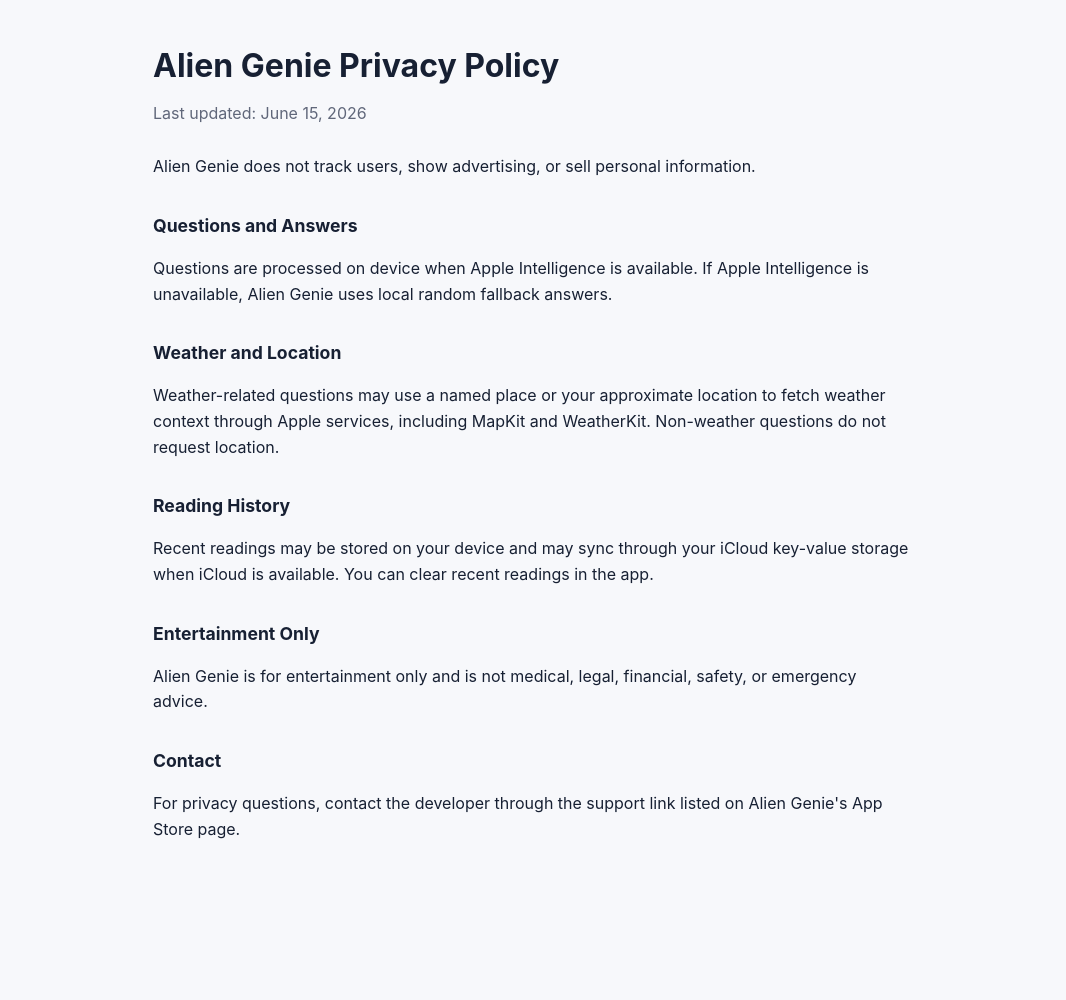
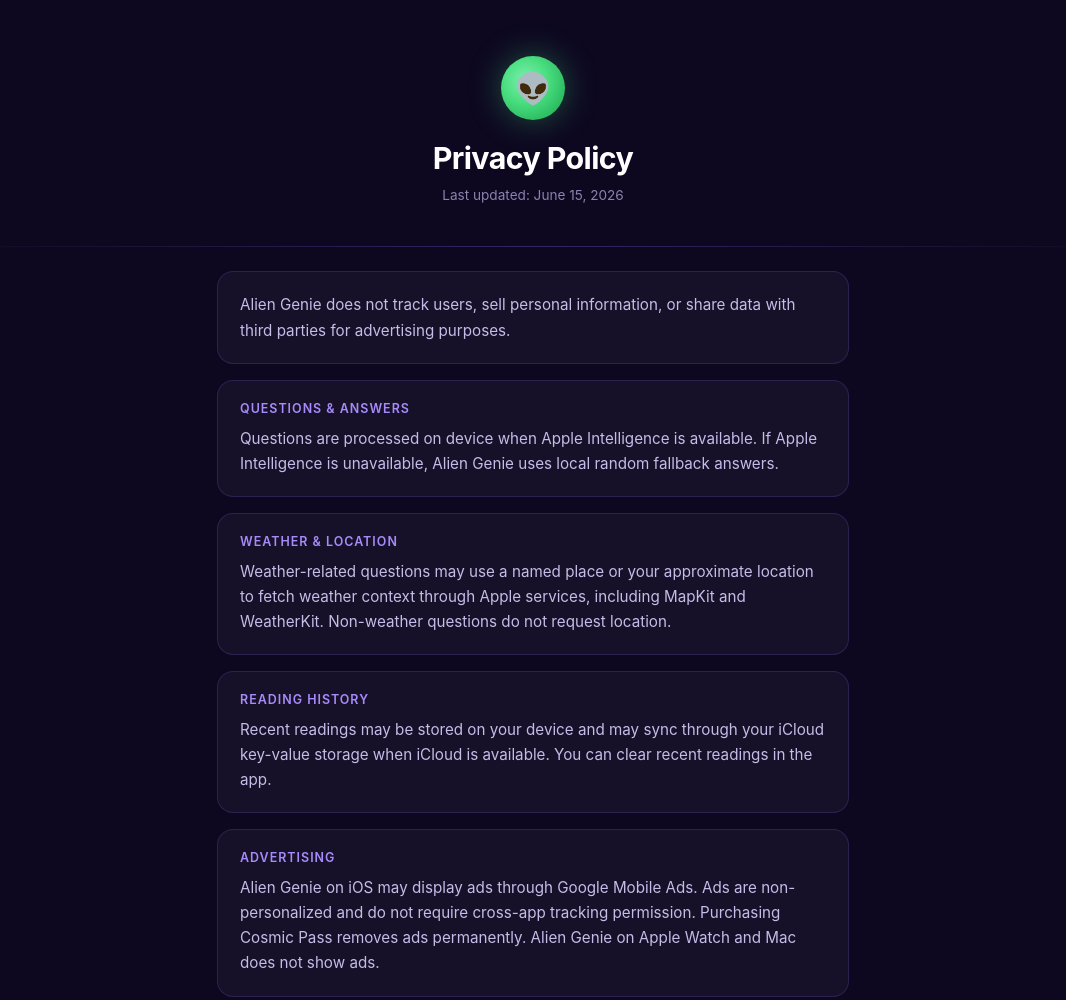
Before and after one commit to ErikRedt/app-privacy, a plain HTML site: page alien-genie/privacy/index.html in a window 1280 px wide. Shown: the top 1000 px of the page, without its empty margins (107-1173 px from the left). Before the commit the page ends 922 px from the top, so only its background shows below. Drawn offline with Linux system fonts and the light colour scheme.

Commit message:
Revise privacy policy layout and content
Updated the privacy policy layout and content for better readability and added sections on advertising and user data handling.

```diff
--- a/alien-genie/privacy/index.html
+++ b/alien-genie/privacy/index.html
@@ -5,62 +5,115 @@
   <meta name="viewport" content="width=device-width, initial-scale=1">
   <title>Alien Genie Privacy Policy</title>
   <style>
+    * { box-sizing: border-box; margin: 0; padding: 0; }
     body {
-      margin: 0;
       font-family: -apple-system, BlinkMacSystemFont, "Segoe UI", sans-serif;
-      line-height: 1.6;
-      color: #172033;
-      background: #f7f8fb;
+      background: #0d0820;
+      color: #e8e4f8;
+      min-height: 100vh;
+      padding-bottom: 64px;
     }
-
+    .hero {
+      text-align: center;
+      padding: 56px 24px 40px;
+    }
+    .orb {
+      width: 64px;
+      height: 64px;
+      border-radius: 50%;
+      background: radial-gradient(circle at 38% 38%, #7cefb0, #4ade80 40%, #16a34a);
+      box-shadow: 0 0 32px rgba(74, 222, 128, 0.35);
+      margin: 0 auto 20px;
+      display: flex;
+      align-items: center;
+      justify-content: center;
+      font-size: 30px;
+    }
+    h1 {
+      font-size: 1.9rem;
+      font-weight: 700;
+      color: #ffffff;
+      letter-spacing: -0.02em;
+      margin-bottom: 8px;
+    }
+    .updated {
+      font-size: 0.85rem;
+      color: #8b82b0;
+    }
+    .divider {
+      height: 1px;
+      background: linear-gradient(90deg, transparent, rgba(139,110,255,0.3), transparent);
+      margin: 0 24px;
+    }
     main {
-      max-width: 760px;
+      max-width: 680px;
       margin: 0 auto;
-      padding: 48px 20px 64px;
+      padding: 8px 24px 0;
     }
-
-    h1 {
-      margin: 0 0 8px;
-      font-size: 2rem;
-      line-height: 1.15;
+    .section {
+      border: 1px solid rgba(139,110,255,0.18);
+      border-radius: 16px;
+      padding: 20px 22px;
+      margin-top: 16px;
+      background: rgba(255,255,255,0.04);
     }
-
     h2 {
-      margin-top: 32px;
-      font-size: 1.1rem;
+      font-size: 0.78rem;
+      font-weight: 600;
+      letter-spacing: 0.08em;
+      text-transform: uppercase;
+      color: #a78bfa;
+      margin-bottom: 10px;
     }
-
-    p, li {
-      font-size: 1rem;
+    p {
+      font-size: 0.95rem;
+      line-height: 1.65;
+      color: #c4bde8;
     }
-
-    .updated {
-      color: #60677a;
-      margin-bottom: 28px;
+    .footer {
+      text-align: center;
+      margin-top: 40px;
+      font-size: 0.8rem;
+      color: #5a5278;
     }
   </style>
 </head>
 <body>
+  <div class="hero">
+    <div class="orb">👽</div>
+    <h1>Privacy Policy</h1>
+    <p class="updated">Last updated: June 15, 2026</p>
+  </div>
+  <div class="divider"></div>
   <main>
-    <h1>Alien Genie Privacy Policy</h1>
-    <p class="updated">Last updated: June 15, 2026</p>
-
-    <p>Alien Genie does not track users, show advertising, or sell personal information.</p>
-
-    <h2>Questions and Answers</h2>
+    <div class="section">
+      <p>Alien Genie does not track users, sell personal information, or share data with third parties for advertising purposes.</p>
+    </div>
+    <div class="section">
+      <h2>Questions &amp; Answers</h2>
       <p>Questions are processed on device when Apple Intelligence is available. If Apple Intelligence is unavailable, Alien Genie uses local random fallback answers.</p>
-
-    <h2>Weather and Location</h2>
+    </div>
+    <div class="section">
+      <h2>Weather &amp; Location</h2>
       <p>Weather-related questions may use a named place or your approximate location to fetch weather context through Apple services, including MapKit and WeatherKit. Non-weather questions do not request location.</p>
-
+    </div>
+    <div class="section">
       <h2>Reading History</h2>
       <p>Recent readings may be stored on your device and may sync through your iCloud key-value storage when iCloud is available. You can clear recent readings in the app.</p>
-
+    </div>
+    <div class="section">
+      <h2>Advertising</h2>
+      <p>Alien Genie on iOS may display ads through Google Mobile Ads. Ads are non-personalized and do not require cross-app tracking permission. Purchasing Cosmic Pass removes ads permanently. Alien Genie on Apple Watch and Mac does not show ads.</p>
+    </div>
+    <div class="section">
       <h2>Entertainment Only</h2>
       <p>Alien Genie is for entertainment only and is not medical, legal, financial, safety, or emergency advice.</p>
-
+    </div>
+    <div class="section">
       <h2>Contact</h2>
       <p>For privacy questions, contact the developer through the support link listed on Alien Genie's App Store page.</p>
+    </div>
+    <p class="footer">Alien Genie · Made with 👽 by Erik Redt</p>
   </main>
 </body>
 </html>
```
Lines whose indentation alone changed are shown as unchanged.
